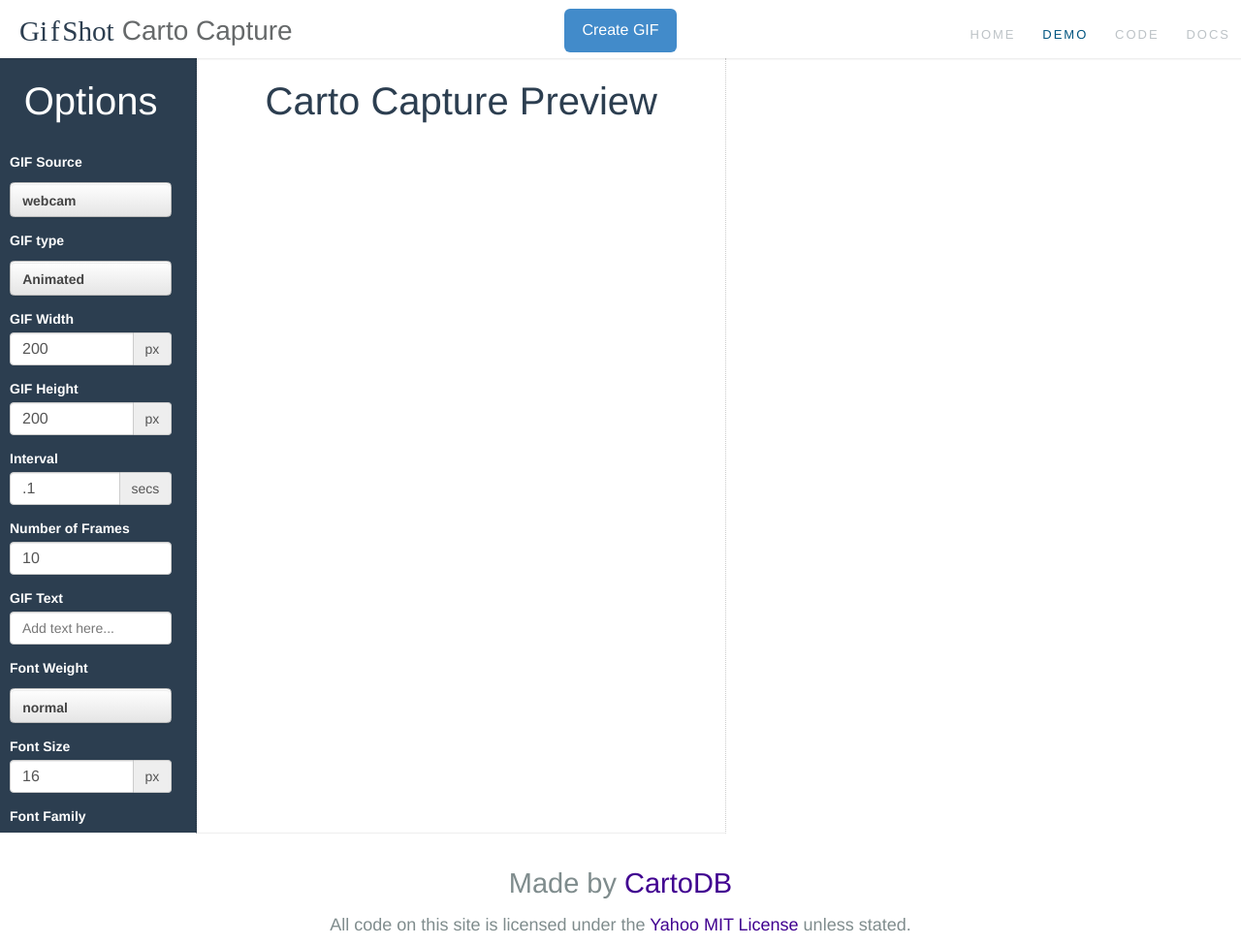
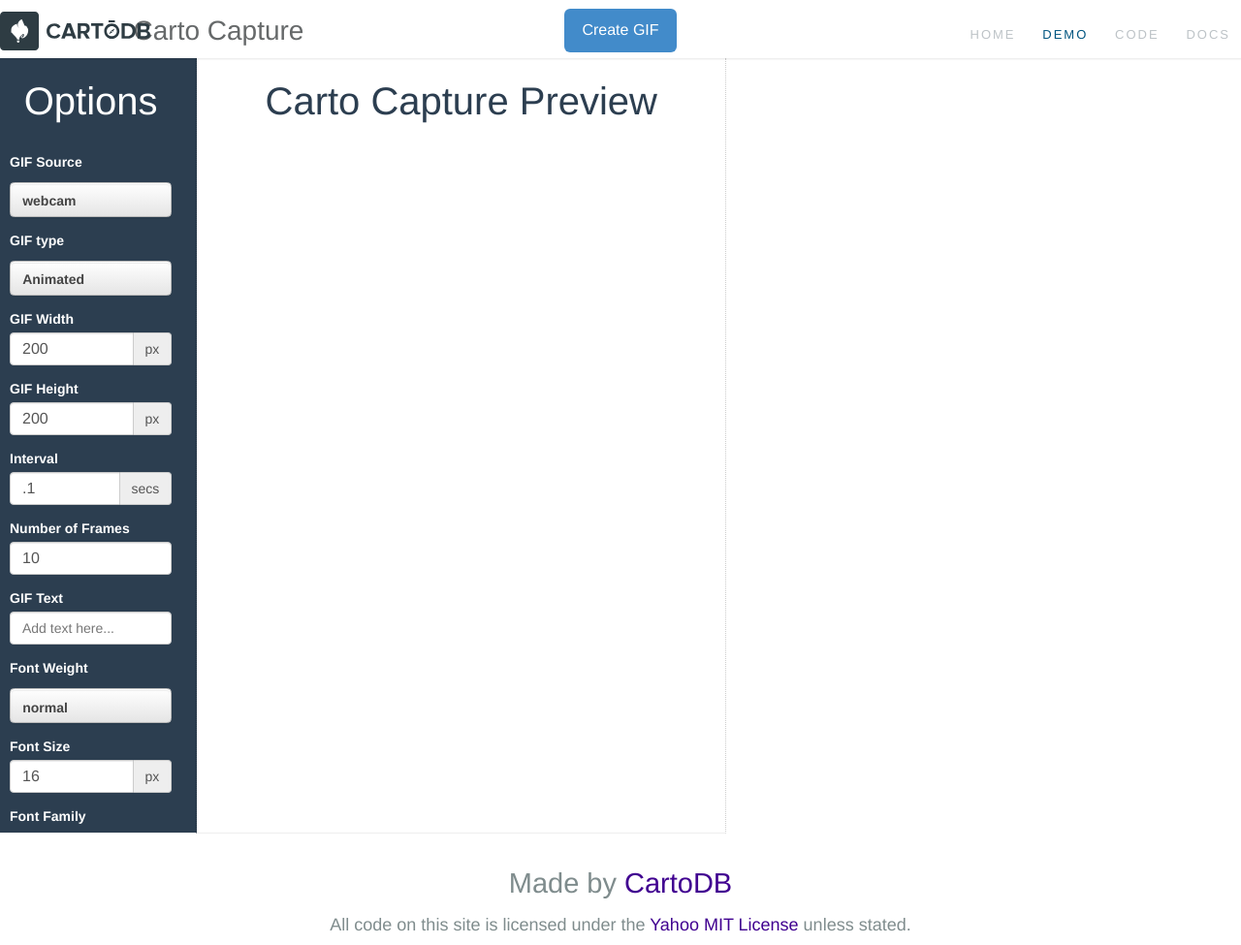
Before and after one commit to auremoser/gifbooth, a website: page demo/index.html in a window 1280 px wide. Shown: the whole page at 97% size. Drawn offline with Linux system fonts and the light colour scheme; files whose address does not match are found by name.

Commit message:
index.html change

```diff
--- a/demo/index.html
+++ b/demo/index.html
@@ -21,7 +21,7 @@
         <!-- fixed-title -->
         <nav class="fixed-title text-center" role="navigation">
           <span class="gifshot-header-text-container">
-            <a href="index.html" role="banner"><img class="gifshot-header-logo" src="images/gifshot.svg" alt="gifshot logo"></a>
+            <a href="index.html" role="banner"><img class="gifshot-header-logo" src="images/logos_cdb.svg" alt="cartodb logo"></a>
             <span class="gifshot-header-text">Carto Capture</span>
           </span>
           <span class="options-button-group">
```
